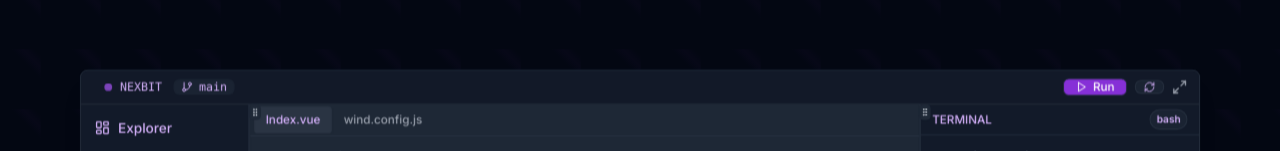
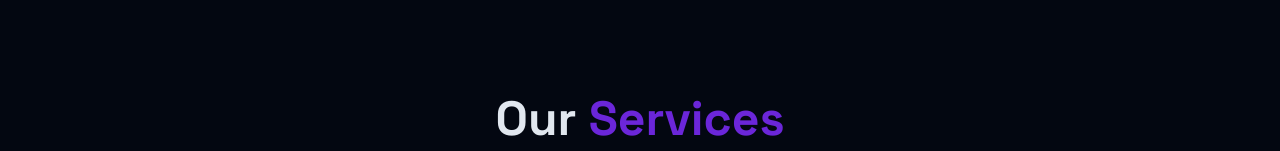
Before and after one commit to AtharvaAnbhule/Agency, a Next.js app: page / in a window 1280 px wide. Shown: the part 801-952 px from the top of the page. Built offline with nearby package versions, Linux system fonts and the light colour scheme.

Commit message:
add projects

```diff
--- a/app/page.tsx
+++ b/app/page.tsx
@@ -16,10 +16,10 @@ export default function Home() {
     <main className="min-h-screen">
       <Navbar />
       <HeroSection />
-      <CodeEditorPage />
       <ServicesSection />
       <ProductsSection />
       <PricingSection />
+      <CodeEditorPage />
       <TestimonialsSection />
       <BlogSection />
 
```
